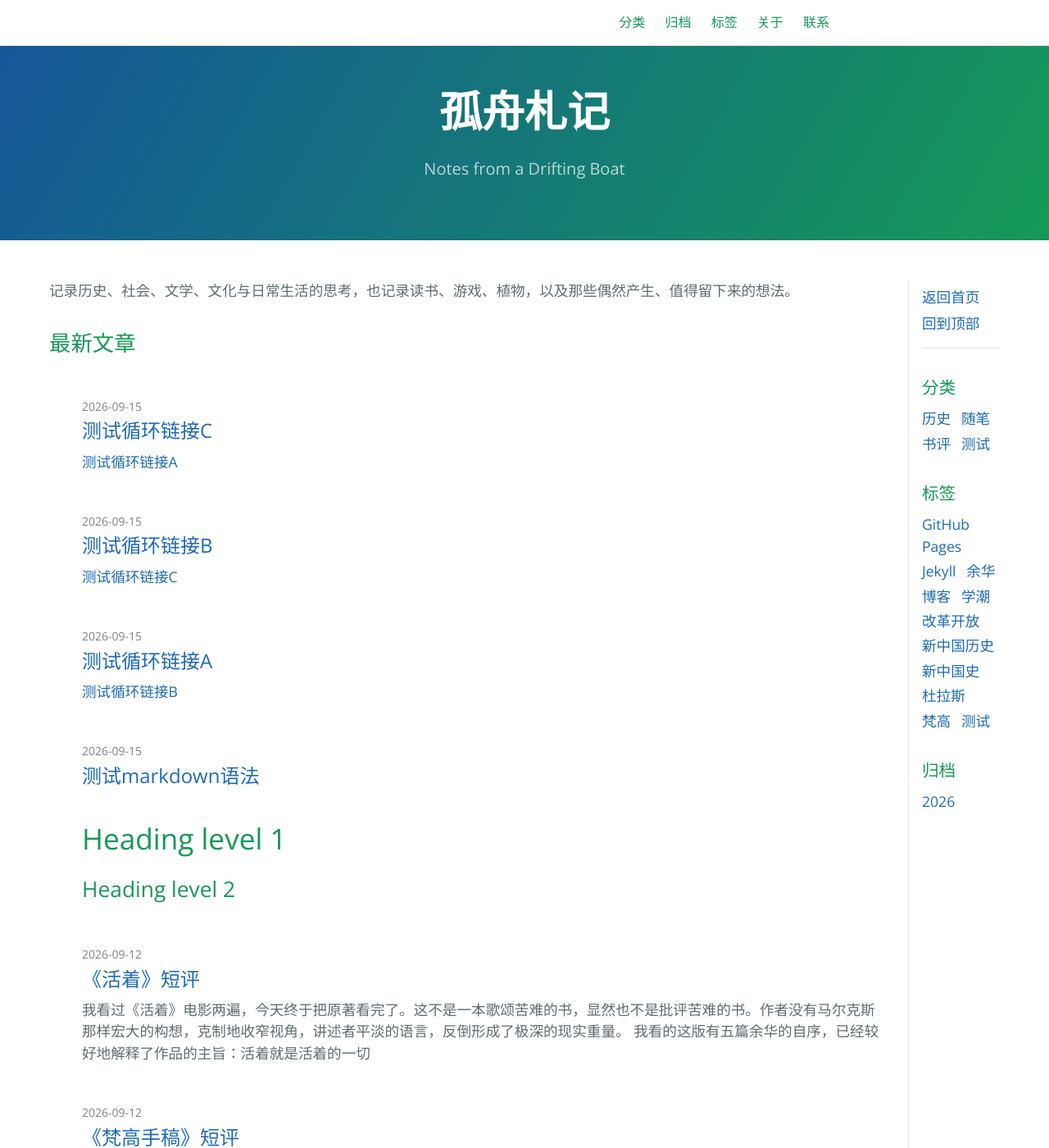
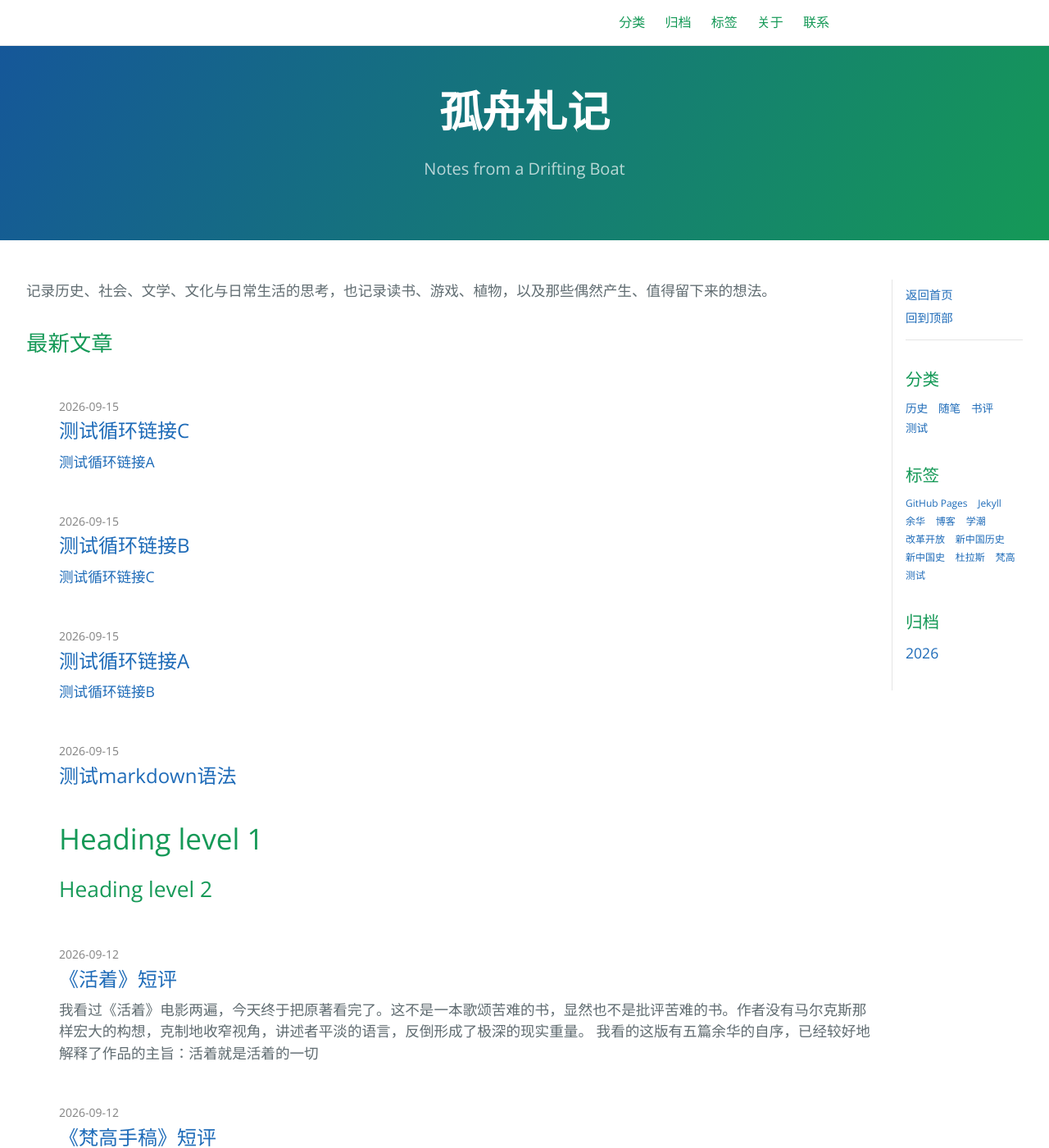
Before and after one commit to mawenqian1992/mawenqian1992.github.io, a Jekyll site: the page built from index.md, in a window 1280 px wide and 1400 px high. Shown: the whole window at 82% size. Built offline with Jekyll 4.4.1, drawn with Linux system fonts in a browser that asks for light colours.

Commit message:
0918-0918

```diff
--- a/_layouts/default.html
+++ b/_layouts/default.html
@@ -112,7 +112,6 @@
     {% if page.layout == 'post' %}
     <aside class="sidebar sidebar-left">
         <div class="sidebar-section">
-            <h3>目录</h3>
             <ul id="toc"></ul>
         </div>
     </aside>
--- a/assets/css/style.scss
+++ b/assets/css/style.scss
@@ -88,7 +88,7 @@
 /* ===== 侧边栏布局 ===== */
 
 .main-content {
-  max-width: 88rem;
+  max-width: 96rem;
   padding-left: 2rem;
   padding-right: 2rem;
 }
@@ -101,11 +101,11 @@
 }
 
 .content-with-sidebar.has-toc {
-  grid-template-columns: 11rem minmax(0, 64rem) 7rem;
+  grid-template-columns: 12rem minmax(0, 68rem) 10rem;
 }
 
 .content-with-sidebar.no-toc {
-  grid-template-columns: minmax(0, 64rem) 7rem;
+  grid-template-columns: minmax(0, 68rem) 10rem;
   justify-content: center;
 }
 
@@ -139,6 +139,10 @@
   text-align: left;
   border-left: 1px solid #e5e5e5;
   padding-left: 1rem;
+
+  position: sticky;
+  top: 1.5rem;
+  align-self: start;
 }
 
 .sidebar-navigation {
@@ -185,6 +189,18 @@
 
 .sidebar-section a:hover {
   text-decoration: underline;
+}
+
+.sidebar-navigation {
+  font-size: 0.9rem;
+}
+
+.sidebar-section:nth-child(2) li {
+  font-size: 0.85rem;
+}
+
+.sidebar-section:nth-child(3) li {
+  font-size: 0.75rem;
 }
 
 
```
